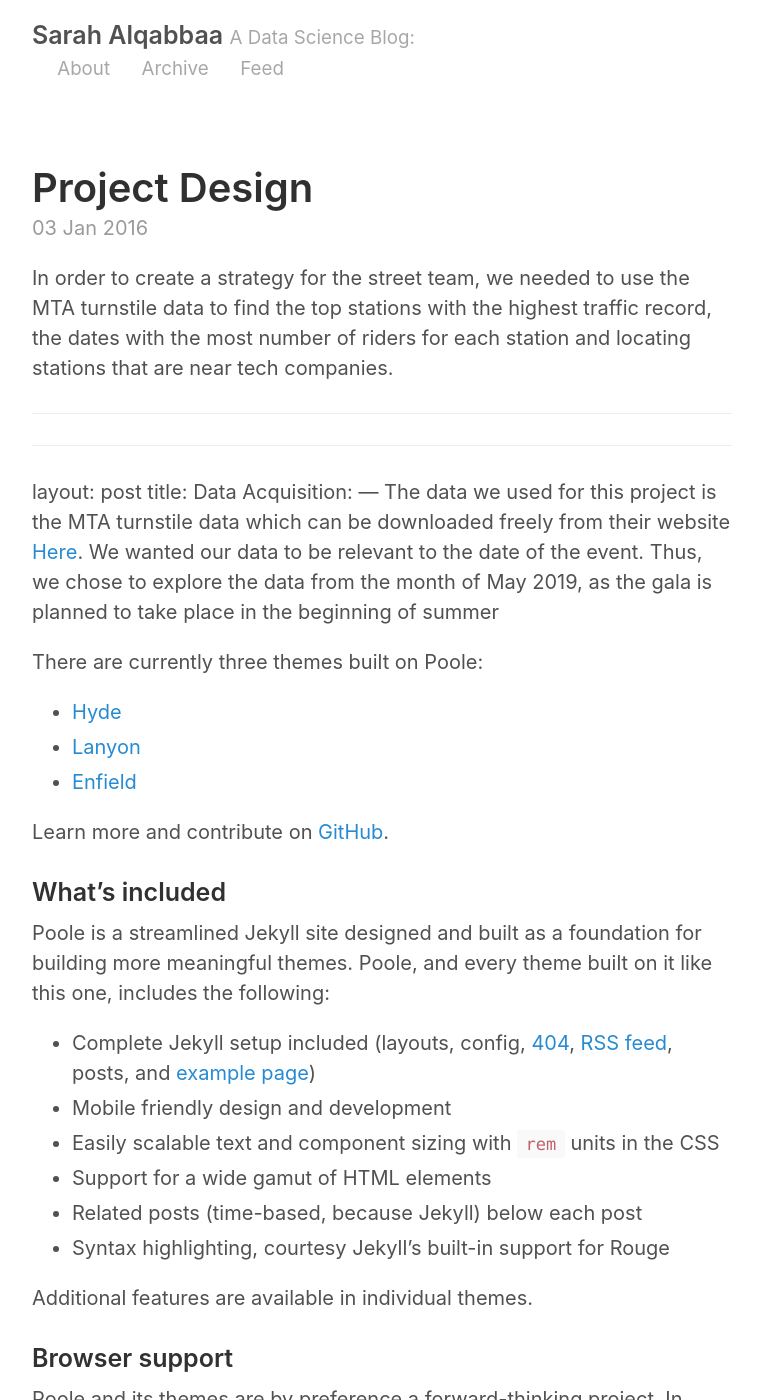
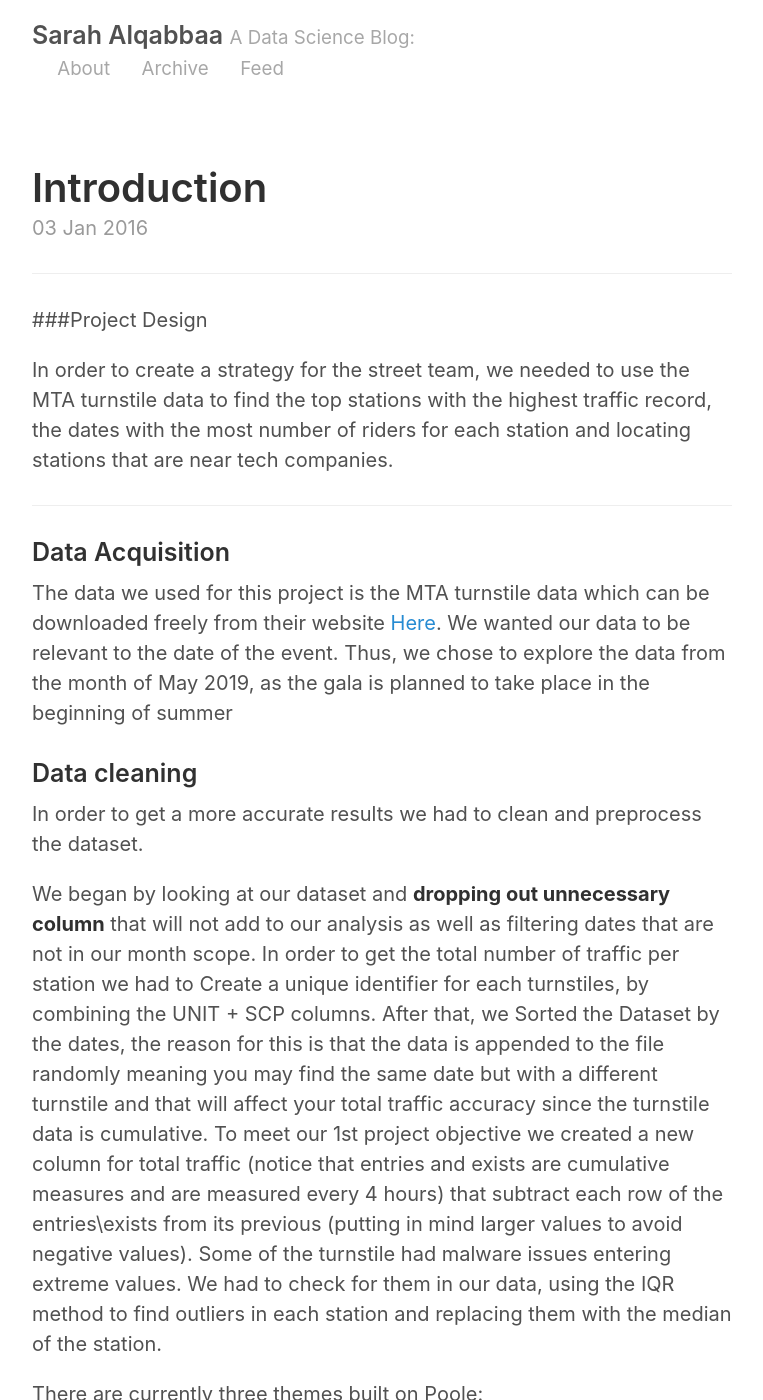
Before and after one commit to Sarahalq/Sarahalq.github.io, a Jekyll site: the page built from _posts/2016-01-03-introduction.md, in a window 1280 px wide and 1400 px high. Shown: the whole window, without its empty margins (258-1021 px from the left). Built offline with Jekyll 4.4.1, drawn with Linux system fonts in a browser that asks for light colours; our own code applies the rules of GitHub Pages for plain Markdown files.

Commit message:
add data cleaning

```diff
--- a/_posts/2016-01-03-introduction.md
+++ b/_posts/2016-01-03-introduction.md
@@ -1,18 +1,22 @@
+
 ---
-layout: post
-title: Project Design
----
+
+###Project Design
 
 In order to create a strategy for the street team, we needed to use the MTA turnstile data to find the top stations with the highest traffic record, the dates with the most number of riders for each station and locating stations that are near tech companies.
 
 -----
----
-layout: post
-title: Data Acquisition:
----
+
+### Data Acquisition
+
 The data we used for this project is the MTA turnstile data which can be downloaded freely from their website [Here]({{http://web.mta.info/developers/turnstile.html}}).
 We wanted our data to be relevant to the date of the event. Thus, we chose to explore the data from the month of May 2019, as the gala is planned to take place in the beginning of summer
 
+### Data cleaning
+In order to get a more accurate results we had to clean and preprocess the dataset.
+
+We began by looking at our dataset and **dropping out unnecessary column** that will not add to our analysis as well as filtering dates that are not in our month scope.
+In order to get the total number of traffic per station we had to Create a unique identifier for each turnstiles, by combining the UNIT + SCP columns. After that, we Sorted the Dataset by the dates, the reason for this is that the data is appended to the file randomly meaning you may find the same date but with a different turnstile and that will affect your total traffic accuracy since the turnstile data is cumulative. To meet our 1st project objective we created a new column for total traffic (notice that entries and exists are cumulative measures and are measured every 4 hours) that subtract each row of the entries\exists from its previous (putting in mind larger values to avoid negative values). Some of the turnstile had malware issues entering extreme values. We had to check for them in our data, using the IQR method to find outliers in each station and replacing them with the median of the station.
 
 There are currently three themes built on Poole:
 
```
